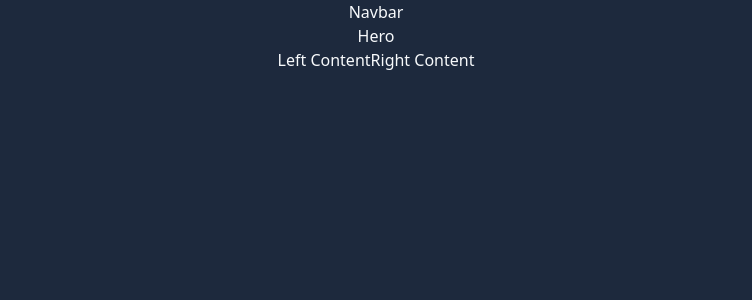
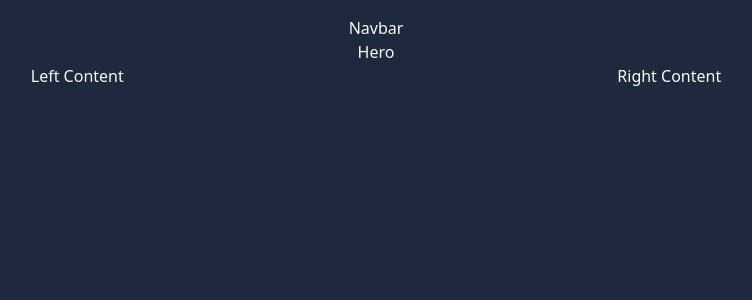
Before and after one commit to benlambert43/home, a Next.js app in the folder home-web-ui/: page / in a window 1280 px wide. Shown: the top 300 px of the page, without its empty margins (264-1016 px from the left). Built offline with nearby package versions, Linux system fonts and the light colour scheme.

Commit message:
justify around, padding

```diff
--- a/home-web-ui/app/components/Content.tsx
+++ b/home-web-ui/app/components/Content.tsx
@@ -3,7 +3,7 @@ const Content = ({
 }: Readonly<{
   children: React.ReactNode;
 }>) => {
-  return <div className="flex justify-center items-center">{children}</div>;
+  return <div className="flex justify-around items-center">{children}</div>;
 };
 
 export default Content;
--- a/home-web-ui/app/layout.tsx
+++ b/home-web-ui/app/layout.tsx
@@ -19,8 +19,10 @@ const RootLayout = ({
           className="min-h-screen min-w-screen
               bg-slate-800 text-slate-50"
         >
-          <Navbar />
-          <div>{children}</div>
+          <div className="py-4 px-12">
+            <Navbar />
+            <div>{children}</div>
+          </div>
         </div>
       </body>
     </html>
```
